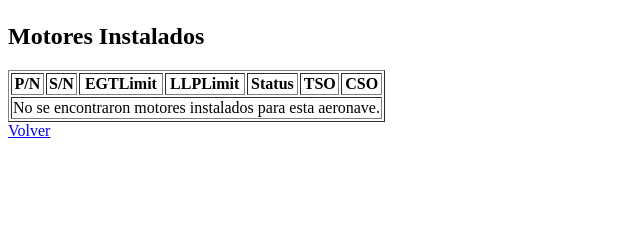
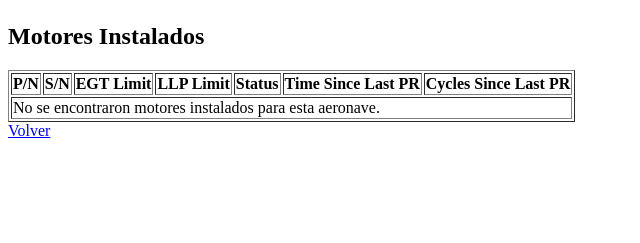
Before and after one commit to FleetDevelopment/mi_app, a Flask app: template templates/aeronave.html in a window 1280 px wide. Shown: the part 57-300 px from the top of the page, without its empty margins (0-640 px from the left). Run offline with Flask 3, Linux system fonts and the light colour scheme; the template is opened without the code that fills it, so the values that code supplies are empty.

Commit message:
hasta calculo de limiter

```diff
--- a/app.py
+++ b/app.py
@@ -1,5 +1,6 @@
 from flask import Flask, render_template, request
 import pandas as pd
+from datetime import datetime, timedelta
 import re
 
 app = Flask(__name__)
@@ -89,21 +90,29 @@ def motores_desinstalados():
 
         if not eng_data.empty:
             eng_data = eng_data.iloc[0]
+            # Calcular Rem Limiter
+            csn = motor['CSN']
+            egt_limit = eng_data['EGTLimit']
+            llp_limit = eng_data['LLPLimit']
+            rem_limiter = min(egt_limit - csn, llp_limit - csn)
+
             motores_info.append({
                 'P/N': motor['P/N'],
                 'S/N': sn,
-                'EGTLimit': eng_data['EGTLimit'],
-                'LLPLimit': eng_data['LLPLimit'],
+                'EGTLimit': egt_limit,
+                'LLPLimit': llp_limit,
                 'Status': motor['Status'],
                 'TSO': motor['TSO'],
-                'CSO': motor['CSO']
+                'CSO': motor['CSO'],
+                'TSN': motor['TSN'],
+                'CSN': csn,
+                'RemLimiter': rem_limiter  # Agregar el resultado de Rem Limiter
             })
         else:
             print(f"No se encontraron datos de englimiter para S/N: {sn}")  # Debugging
 
-    print(f"Número de motores desinstalados encontrados: {len(motores_desinstalados)}")  # Para ver cuántos motores se encontraron
+    print(f"Número de motores desinstalados encontrados: {len(motores_desinstalados)}")
     return render_template('motores_desinstalados.html', motores=motores_info)
-
 
 
 if __name__ == '__main__':
--- a/templates/aeronave.html
+++ b/templates/aeronave.html
@@ -11,11 +11,11 @@
         <tr>
             <th>P/N</th>
             <th>S/N</th>
-            <th>EGTLimit</th>
-            <th>LLPLimit</th>
+            <th>EGT Limit</th>
+            <th>LLP Limit</th>
             <th>Status</th>
-            <th>TSO</th>
-            <th>CSO</th>
+            <th>Time Since Last PR</th>
+            <th>Cycles Since Last PR</th>
         </tr>
         {% if motores %}
             {% for motor in motores %}
```
Also changed, not shown: templates/motores_desinstalados.html (+10 -4 lines), 2 other files.
